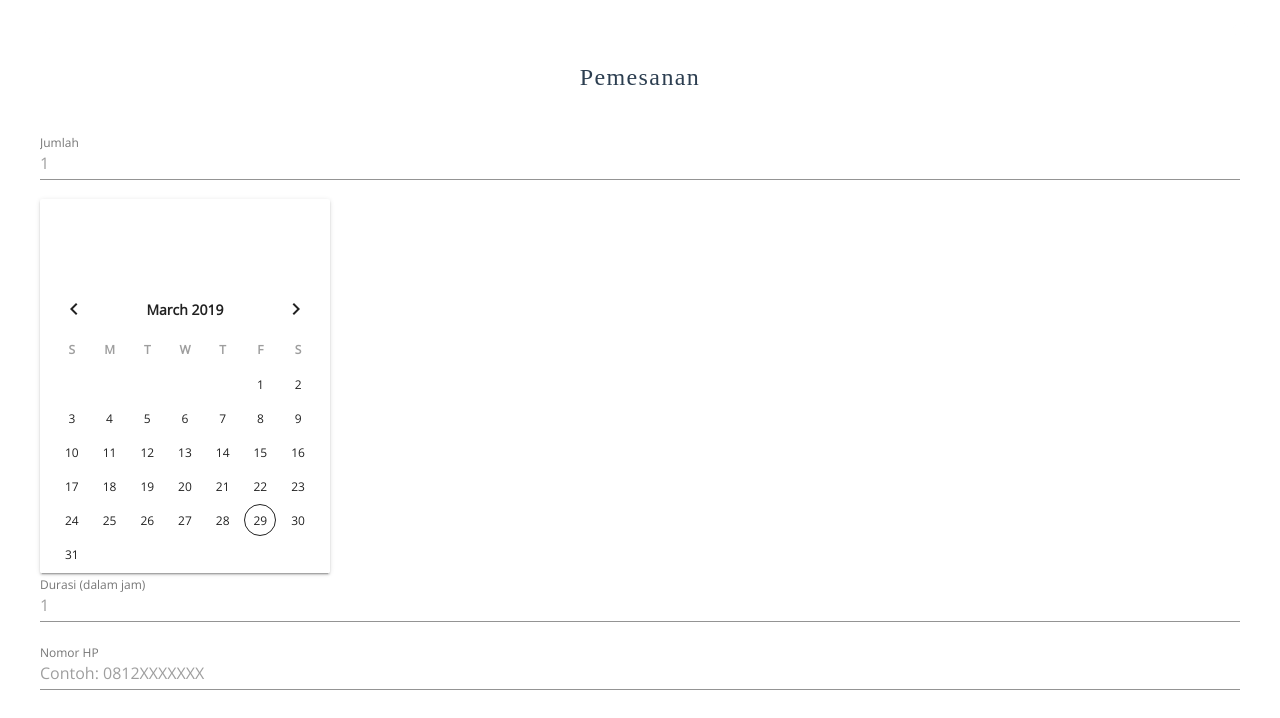
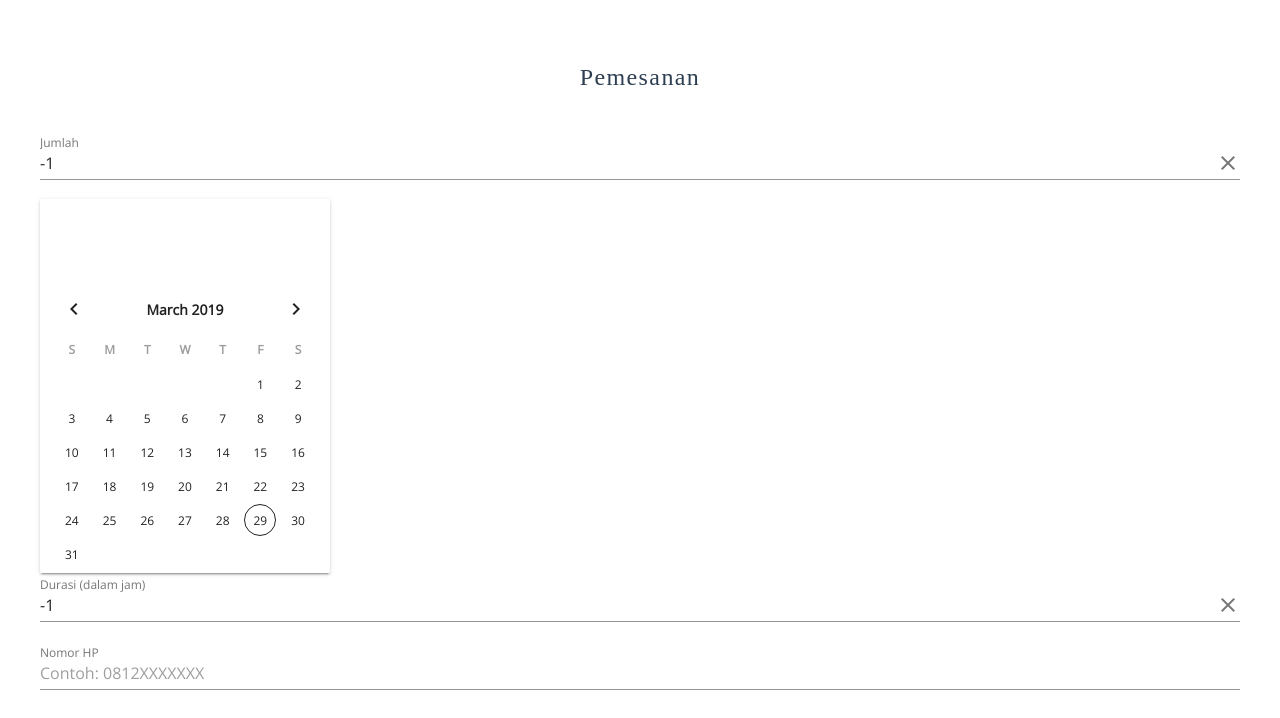
Before and after one commit to dkletz-hackathon/timun-mas, a Vue app: page /order in a window 1280 px wide. Shown: the top 718 px of the page. Built offline with nearby package versions, Linux system fonts and the light colour scheme.

Commit message:
Integrate store with component

```diff
--- a/src/views/Order.vue
+++ b/src/views/Order.vue
@@ -6,21 +6,21 @@
         label="Jumlah"
         placeholder="1"
         clearable
-      />
+        v-model="total"></v-text-field>
       <v-date-picker
-        v-model="start_date"
+        v-model="startDate"
         :reactive="true"
       />
       <v-text-field
         label="Durasi (dalam jam)"
         placeholder="1"
-        clearable
-      />
+        v-model="duration"
+        clearable></v-text-field>
       <v-text-field
         label="Nomor HP"
         placeholder="Contoh: 0812XXXXXXX"
-        clearable
-      />
+        v-model="phoneNumber"
+        clearable></v-text-field>
     </div>
   </v-container>
 </template>
@@ -31,12 +31,39 @@ export default {
   props: {
     id: '',
   },
-  data() {
-    return {
-      start_date: '',
-      duration: '',
-      total: '',
-      phone_num: '',
+  computed: {
+    startDate: {
+      get () {
+        return this.$store.state.orderProcess.order.start_date;
+      },
+      set (value) {
+        console.log(value);
+        this.$store.commit('orderProcess/setStartDate', value);
+      }
+    },
+    total: {
+      get () {
+        return this.$store.state.orderProcess.order.total;
+      },
+      set (value) {
+        this.$store.commit('orderProcess/setTotal', value);
+      }
+    },
+    duration: {
+      get () {
+        return this.$store.state.orderProcess.order.duration;
+      },
+      set (value) {
+        this.$store.commit('orderProcess/setDuration', value);
+      }
+    },
+    phoneNumber: {
+      get () {
+        return this.$store.state.orderProcess.order.phone_num;
+      },
+      set (value) {
+        this.$store.commit('orderProcess/setPhoneNumber', value);
+      }
     }
   },
   created() {
```
